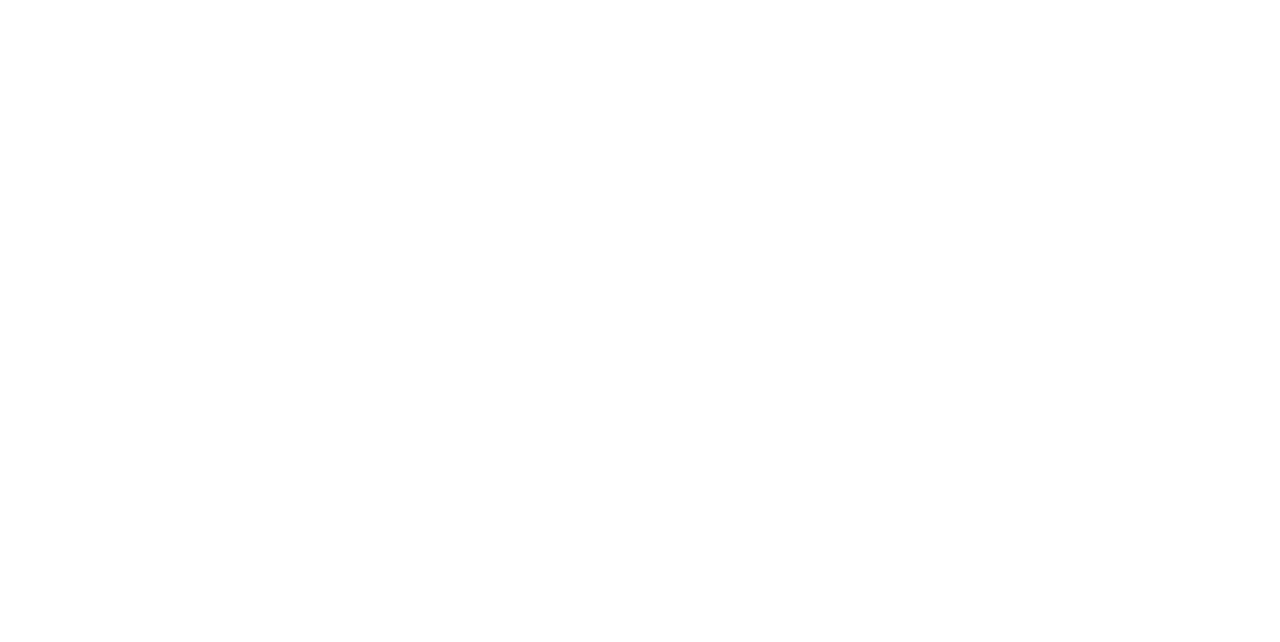
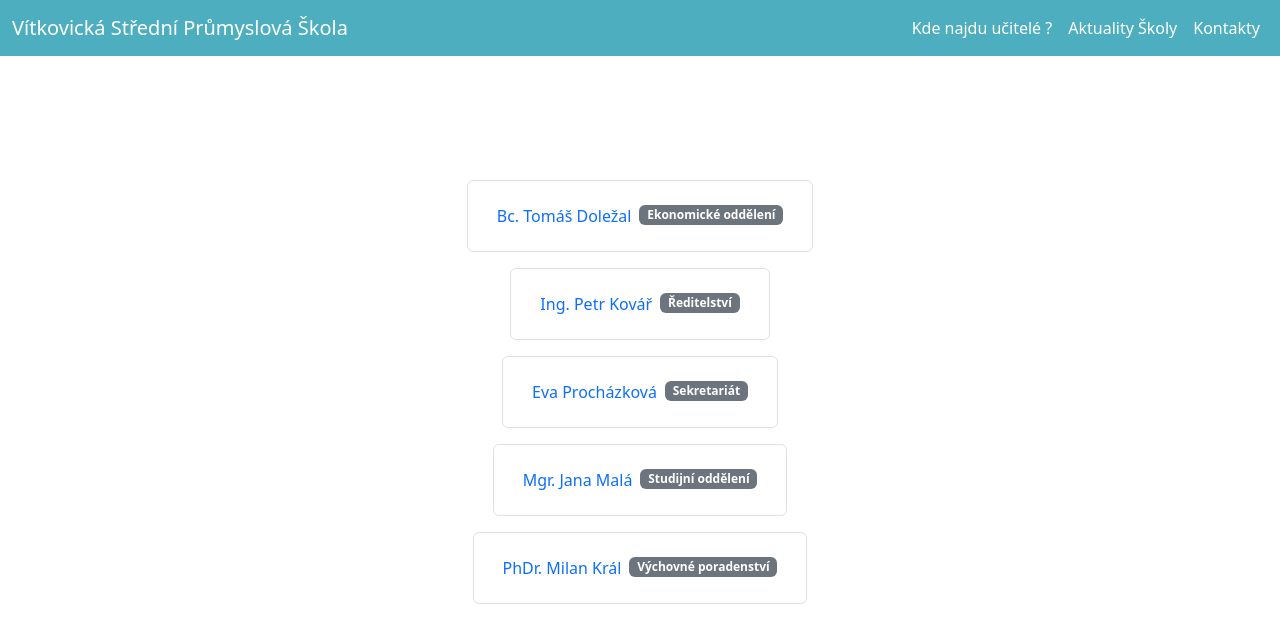
Before and after one commit to ssnyta/Kiosek-React-Native, a React (Vite) app in the folder kiosek-skola/: page /kontakty in a window 1280 px wide. Before the commit this address had no page. Shown: the top 642 px of the page. Built offline with nearby package versions, Linux system fonts and the light colour scheme.

Commit message:
dodelat css plsky

```diff
--- a/kiosek-skola/src/App.jsx
+++ b/kiosek-skola/src/App.jsx
@@ -4,7 +4,7 @@
 import { TeacherPage } from "./page/teacher/TeacherPage";
 import { DetailTeacher } from "./page/detail/DetailPage";
 import { AktualitaPage } from "./page/aktualita/Aktualita";
-
+import { Kontakty } from "./page/kontakty/Kontakty";
 function App() {
   return (
     <>
@@ -14,6 +14,7 @@
           <Route path="/teacher" element={<TeacherPage />} />
           <Route path="/teacher/detail" element={<DetailTeacher />} />
           <Route path="/aktuality" element={<AktualitaPage/>}/>
+          <Route path="/kontakty" element = {<Kontakty/>}/>
         </Routes>
       </BrowserRouter>
     </>
--- a/kiosek-skola/src/components/nav/Nav.jsx
+++ b/kiosek-skola/src/components/nav/Nav.jsx
@@ -30,7 +30,7 @@
               </a>
             </li>
             <li className="nav-item">
-              <a className="nav-link" href="#">
+              <a className="nav-link" href="/kontakty">
                 Kontakty
               </a>
             </li>
--- /dev/null
+++ b/kiosek-skola/src/page/aktualita/Aktualita.css
@@ -0,0 +1,7 @@
+.card-news {
+   color: white;
+}
+
+.btn{
+    color: white;
+}
--- a/kiosek-skola/src/page/aktualita/Aktualita.jsx
+++ b/kiosek-skola/src/page/aktualita/Aktualita.jsx
@@ -1,5 +1,6 @@
 import { Nav } from "../../components/nav/Nav";
 import subjects from "../../../aktualita.json";
+import "../../page/aktualita/Aktualita";
 
 export const AktualitaPage = () => {
   const sortedSubjects = subjects.aktuality.sort((a, b) => new Date(b.datum) - new Date(a.datum));
@@ -11,23 +12,24 @@
         {sortedSubjects.map((subject, index) => {
           const collapseId = `collapse-${index}`;
           return (
-            <div key={index} className="card mb-3">
-              <div className="card-header">
-                <h5 className="mb-0">
+            <div key={index} className="mb-3">
+              <div className="d-flex justify-content-between align-items-center p-3 border rounded">
+                <h5 className="m-0">
                   <button
-                    className="btn btn-link"
+                    className="btn btn-link text-decoration-none d-flex align-items-center"
                     type="button"
                     data-bs-toggle="collapse"
                     data-bs-target={`#${collapseId}`}
                     aria-expanded="false"
                     aria-controls={collapseId}
                   >
-                    {subject.nadpis} – {subject.datum}
+                    {subject.nadpis}
+                    <span className="badge bg-primary ms-2">{subject.datum}</span>
                   </button>
                 </h5>
               </div>
               <div id={collapseId} className="collapse">
-                <div className="card-body">
+                <div className="p-3 border rounded">
                   <p><strong>Autor:</strong> {subject.autor}</p>
                   <p>{subject.popis}</p>
                 </div>
--- a/kiosek-skola/src/page/detail/DetailPage.jsx
+++ b/kiosek-skola/src/page/detail/DetailPage.jsx
@@ -18,19 +18,27 @@
         <div className="card">
           <div className="card-body">
             <div className="icons">
-              <a href="/teacher"><img src="../../src/assets/icons/back.png" alt="back_arrow"/></a>
+              <a href="/teacher">
+                <img src="../../src/assets/icons/back.png" alt="back_arrow" />
+              </a>
               <img
                 src="../../src/assets/userpicture.png"
                 alt="teacher_picture"
               />
-              <a href="/"><img src="../../src/assets/icons/home.png" alt="home" /></a>
-
+              <a href="/">
+                <img src="../../src/assets/icons/home.png" alt="home" />
+              </a>
             </div>
             <div className="info">
               <h1 className="card-title">
                 {teacher.titul} {teacher.jmeno}
               </h1>
-              <p className="card-text">Třídní třída: {teacher.tridniTrida}</p>
+              {teacher.role && (
+                <p className="card-text">Role: {teacher.role}</p>
+              )}
+              {teacher.tridniTrida && teacher.tridniTrida !== "N/A" && (
+  <p className="card-text">Třídní třída: {teacher.tridniTrida}</p>
+)}
               <p className="card-text">Kabinet: {teacher.kabinet}</p>
               <p className="card-text">Email: {teacher.email}</p>
             </div>
--- /dev/null
+++ b/kiosek-skola/src/page/kontakty/Kontakty.jsx
@@ -0,0 +1,44 @@
+import { Nav } from "../../components/nav/Nav";
+import contacts from "../../../contact.json";
+
+export const Kontakty = () => {
+  const sortedContacts = contacts.kontakty.sort((a, b) => a.oddeleni.localeCompare(b.oddeleni));
+
+  return (
+    <>
+      <Nav />
+      <div className="container mt-4">
+        {sortedContacts.map((contact, index) => {
+          const collapseId = `collapse-kontakt-${index}`;
+          return (
+            <div key={index} className="mb-3">
+              <div className="d-flex justify-content-between align-items-center p-3 border rounded">
+                <h5 className="m-0">
+                  <button
+                    className="btn btn-link text-decoration-none d-flex align-items-center"
+                    type="button"
+                    data-bs-toggle="collapse"
+                    data-bs-target={`#${collapseId}`}
+                    aria-expanded="false"
+                    aria-controls={collapseId}
+                  >
+                    {contact.jmeno}
+                    <span className="badge bg-secondary ms-2">{contact.oddeleni}</span>
+                  </button>
+                </h5>
+              </div>
+              <div id={collapseId} className="collapse">
+                <div className="p-3 border rounded">
+                  <p><strong>Pozice:</strong> {contact.pozice}</p>
+                  <p><strong>Telefon:</strong> {contact.telefon}</p>
+                  <p><strong>Email:</strong> <a href={`mailto:${contact.email}`}>{contact.email}</a></p>
+                  <p><strong>Místnost:</strong> {contact.mistnost}</p>
+                </div>
+              </div>
+            </div>
+          );
+        })}
+      </div>
+    </>
+  );
+};
```
Also changed, not shown: kiosek-skola/contact.json (renamed from kiosek-skola/kontakty.json), kiosek-skola/src/page/kontakty/Kontakty.css (added).
